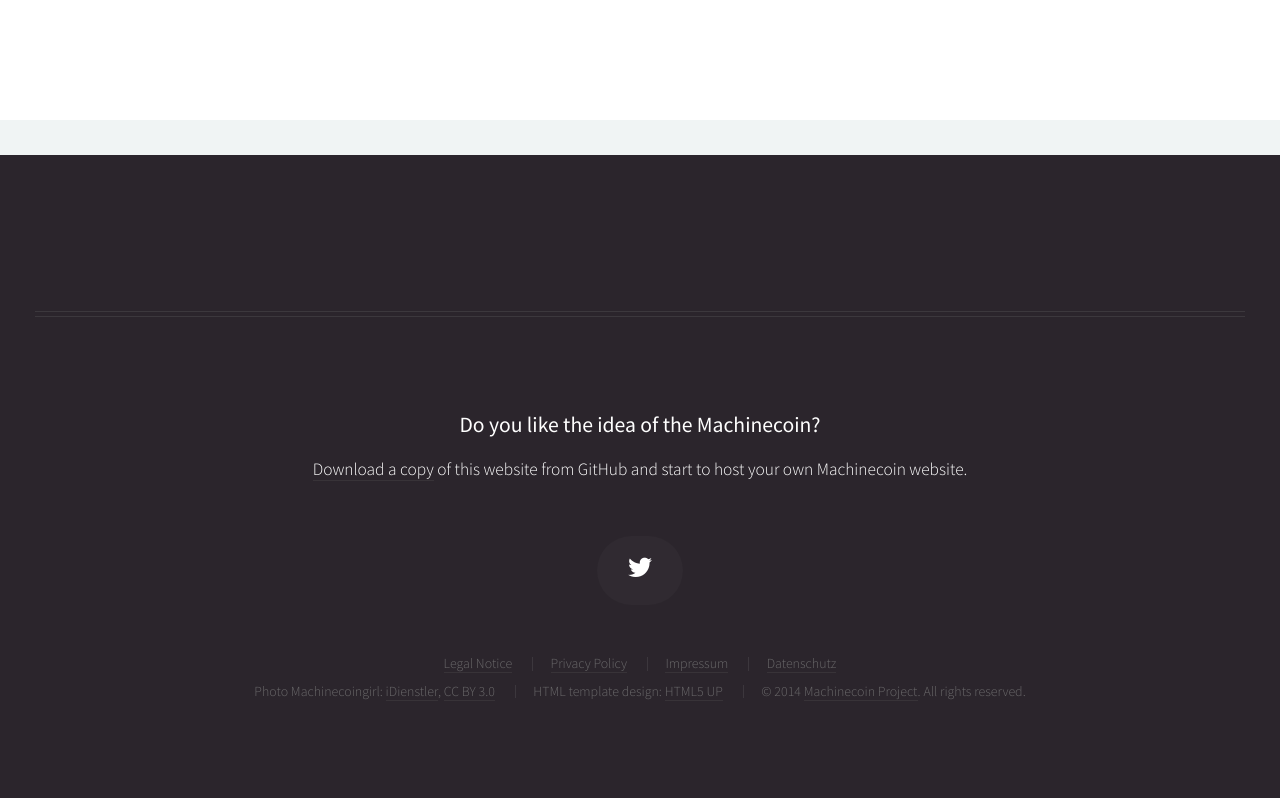
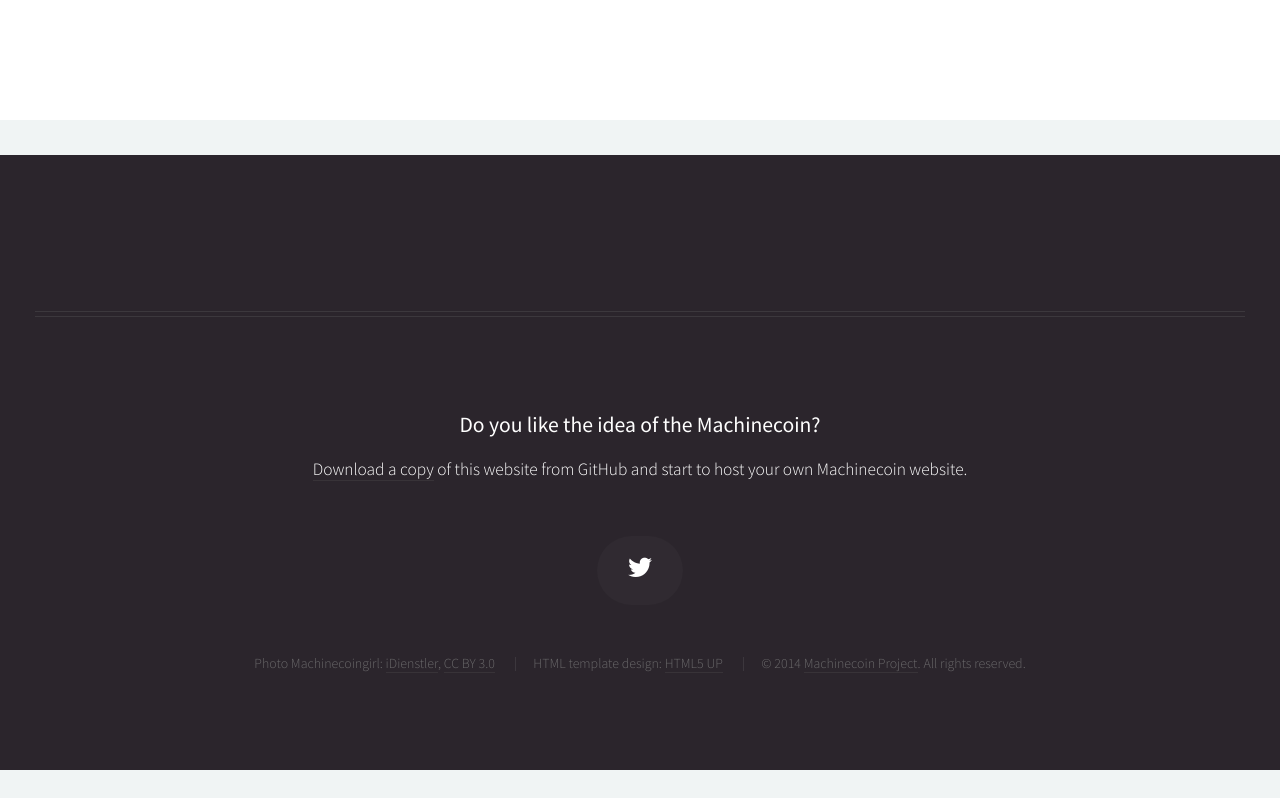
Before and after one commit to Nico205/Machinecoin-Communitykit, a plain HTML site: page blockchain-explorer.html in a window 1280 px wide. Shown: the part 773-1571 px from the top of the page. After the commit the page ends 1543 px from the top, so only its background shows below. Drawn offline with Linux system fonts and the light colour scheme.

Commit message:
Removed a menu in the bottom for the Communitykit

```diff
--- a/blockchain-explorer.html
+++ b/blockchain-explorer.html
@@ -112,12 +112,7 @@
 
 							<!-- Copyright -->
 								<div class="copyright">
-									<ul class="menu">
-										<li><a href="http://machinecoin.org/legal-notice/">Legal Notice</a></li>
-										<li><a href="http://machinecoin.org/privacy-policy/">Privacy Policy</a></li>
-										<li><a href="http://machinecoin.org/impressum/">Impressum</a></li>
-										<li><a href="http://machinecoin.org/datenschutz/">Datenschutz</a></li>
-									</ul>
+
 									<ul class="menu">
 										<li>Photo Machinecoingirl: <a href="http://idienstler.de">iDienstler</a>, <a href="http://creativecommons.org/licenses/by/3.0/">CC BY 3.0</a></li>
 										<li>HTML template design: <a href="http://html5up.net/">HTML5 UP</a></li>
```
Also changed, not shown: exchanges.html (+1 -6 lines), faucets.html (+1 -6 lines), forums.html (+1 -6 lines), index.html (+1 -6 lines), installation.html (+1 -6 lines), irc-channels.html (+1 -6 lines), miner.html (+1 -6 lines), mining-pools.html (+1 -6 lines), paper-wallets.html (+1 -6 lines), shops.html (+1 -6 lines).
